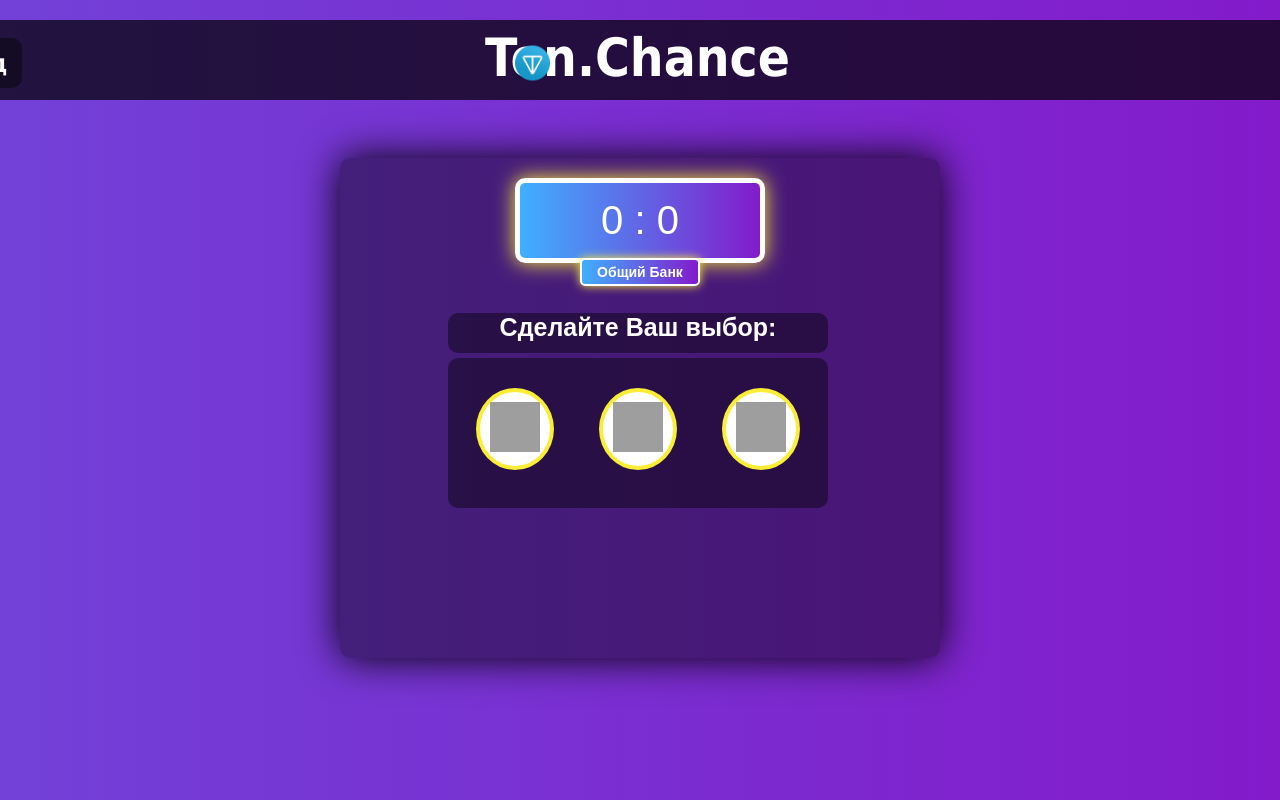
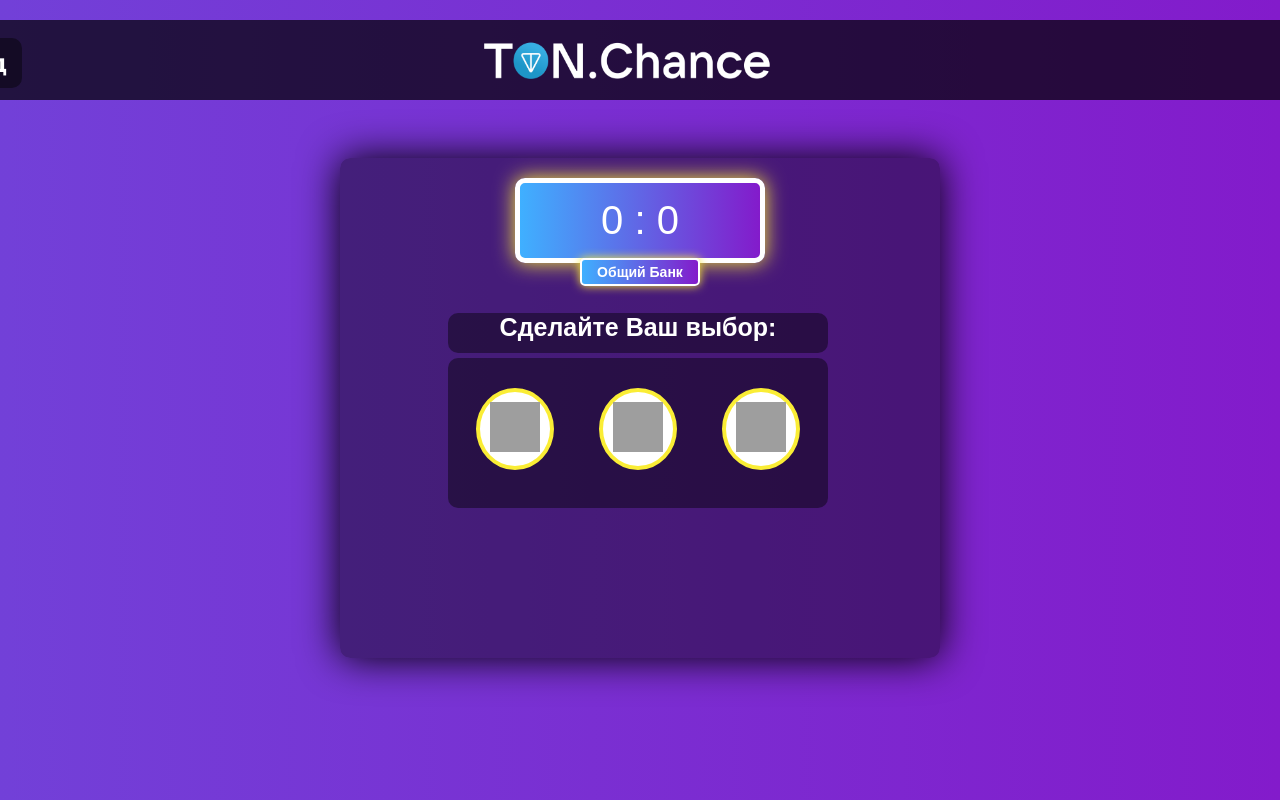
Before and after one commit to thesadriger/tonchance, a website: page games/LobbyKNB/knb/knb.html in a window 1280 px wide. Drawn offline with Linux system fonts and the light colour scheme; grey boxes are pictures that could not be loaded.

Commit message:
Update knb.html

```diff
--- a/games/LobbyKNB/knb/knb.html
+++ b/games/LobbyKNB/knb/knb.html
@@ -29,38 +29,23 @@ body {
     height: 80px;
 }
 .mainlogo {
-    float: left;
-    height: 51px;
-
-    width: 310px;
-    position: absolute;
-    top: -20%;
-    left: 50%;
-    transform: translate(-50%, -50%);
-  }
-  .text-6 {
-    left: 50%;
-    position: absolute;
-    color: #ffffff;
-    font-size: 52.82996px;
-    font-weight: bold;
-    line-height: 51px;
-    margin-left: -155px;
-  }
-  .ton_logo {
-    left: 50%;
-    position: absolute;
-    top: 67px;
-    margin-left: -125px;
-    width: 35px;
-    height: 35px;
+  width: 100%;
+  max-height: 60px;
+  max-width: 360px;
+  min-height: 60px;
+  min-width: 360px;
+  display: flex;
+  justify-content: center;
+  margin-top: -35px;
+  position: absolute;
+  top: 70%;
+  left: 49%;
+  transform: translate(-50%, -50%);
   }
 
-.parallax h1 {
-    text-align: center;
-    font-size: 50px;
-    color:#fff;
-
+.img{
+  width: 80%;
+  height: 100px;
 }
 
 .box-border-main{
@@ -246,10 +231,8 @@ transform: translate(-50%, -50%);
 <body>
     <div class="parallax"></div>
     <div class="mainlogo">
-        <p class="text-6">Ton.Chance</p>
-        <img class="ton_logo" src="images/Ton_Logo.png">
-
-      </div>
+        <img  class="img" src="/images/Logotype.png">
+    </div>
     <div class="box-border-main">
         <div class="score-table">
             <div id="user-label" class="badge">Общий Банк</div>
```
